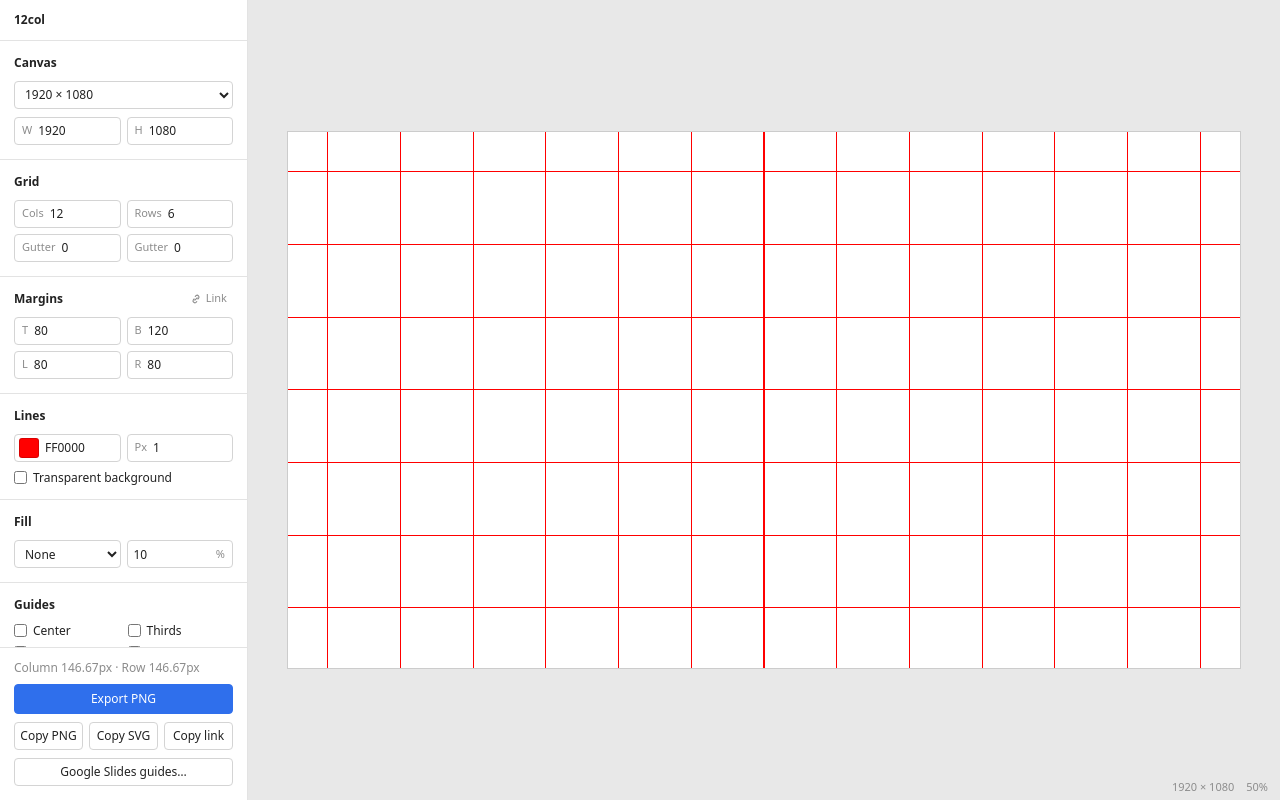
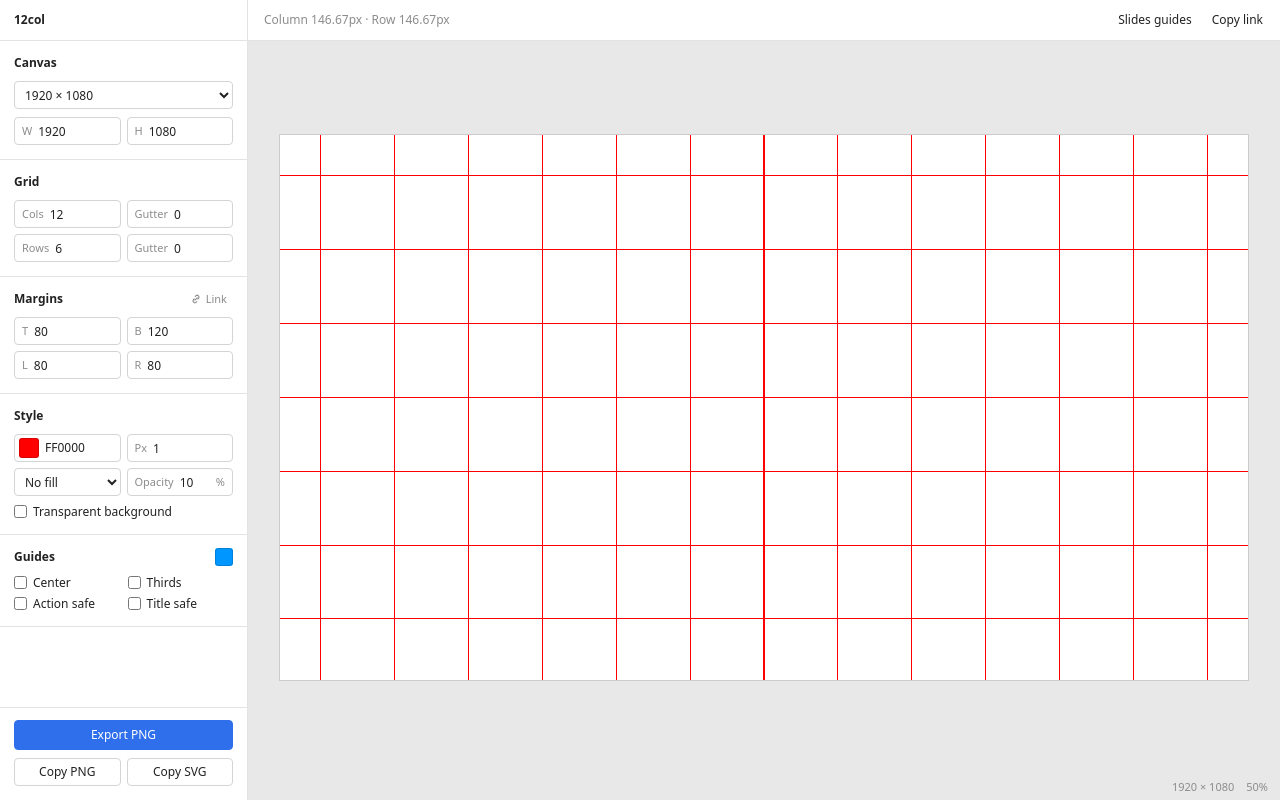
Before and after one commit to mksvco/12col, a plain HTML site: page index.html in a window 1280 px wide. Drawn offline with Linux system fonts and the light colour scheme.

Commit message:
Tidy UI, alternate fills, allow 0px lines
- Pair each gutter with its count; merge Lines and Fill into Style
- Move Copy link, Slides guides and the size readout to a toolbar
- Fills alternate full and half strength (checkerboard for cells)
- Line thickness can be 0 to show fills only; guides stay at 1px

Co-Authored-By: Claude Opus 5.5 <noreply@anthropic.com>

```diff
--- a/index.html
+++ b/index.html
@@ -40,7 +40,8 @@
   }
   .title {
     font-size: 12px; font-weight: 600;
-    padding: 12px 14px;
+    height: 41px; flex: none; padding: 0 14px;
+    display: flex; align-items: center;
     border-bottom: 1px solid var(--line);
   }
   section {
@@ -109,6 +110,14 @@
   .toggle input:checked + span { color: var(--accent); background: #edf2fd; }
   .toggle input:focus-visible + span { box-shadow: 0 0 0 1px var(--accent); }
 
+  .swatch { position: relative; display: inline-flex; cursor: pointer; }
+  .swatch input[type=color] {
+    width: 18px; height: 18px; padding: 0; border: 0; background: none; cursor: pointer;
+  }
+  .swatch input[type=color]::-webkit-color-swatch-wrapper { padding: 0; }
+  .swatch input[type=color]::-webkit-color-swatch { border: 1px solid rgba(0,0,0,.15); border-radius: 3px; }
+  .swatch input[type=color]::-moz-color-swatch { border: 1px solid rgba(0,0,0,.15); border-radius: 3px; }
+
   label.check { display: flex; align-items: center; gap: 6px; cursor: pointer; }
   label.check input { margin: 0; accent-color: var(--accent); }
   .checks { display: grid; grid-template-columns: 1fr 1fr; gap: 6px 8px; }
@@ -133,13 +142,29 @@
   button:hover { background: #f5f5f5; }
   button.primary { height: 30px; color: #fff; background: var(--accent); border-color: var(--accent); }
   button.primary:hover { background: var(--accent); filter: brightness(0.94); }
+  button.ghost { border-color: transparent; background: transparent; padding: 0 8px; }
+  button.ghost:hover { background: #f0f0f0; }
+  button.ghost.on { color: var(--accent); background: #edf2fd; }
   button:focus-visible { outline: 2px solid var(--accent); outline-offset: 2px; }
 
   /* ---------- canvas area ---------- */
   main {
     flex: 1; min-width: 0; position: relative;
+    display: flex; flex-direction: column;
+  }
+  .toolbar {
+    height: 41px; flex: none;
+    display: flex; align-items: center; justify-content: space-between; gap: 12px;
+    padding: 0 8px 0 16px;
+    background: var(--panel);
+    border-bottom: 1px solid var(--line);
+  }
+  .toolbar .info { white-space: nowrap; overflow: hidden; text-overflow: ellipsis; }
+  .tools { display: flex; gap: 2px; flex: none; }
+  .stage {
+    flex: 1; min-height: 0;
     display: flex; align-items: center; justify-content: center;
-    padding: 40px;
+    padding: 32px;
   }
   canvas {
     display: block;
@@ -148,13 +173,13 @@
       conic-gradient(#d6d6d6 25%, #fff 0 50%, #d6d6d6 0 75%, #fff 0) 0 0 / 12px 12px;
   }
   .status {
-    position: absolute; left: 0; right: 0; bottom: 0;
+    flex: none;
     height: 26px; padding: 0 12px;
     display: flex; align-items: center; justify-content: flex-end; gap: 12px;
     color: var(--muted); font-size: 11px; font-variant-numeric: tabular-nums;
   }
   .toast {
-    position: absolute; top: 12px; left: 50%;
+    position: absolute; top: 53px; left: 50%;
     transform: translate(-50%, -6px);
     background: #222; color: #fff;
     padding: 6px 10px; border-radius: 4px;
@@ -165,7 +190,7 @@
 
   /* Google Slides guides panel */
   .sheet {
-    position: absolute; top: 12px; right: 12px; bottom: 34px;
+    position: absolute; top: 53px; right: 12px; bottom: 34px;
     width: 300px; max-width: calc(100% - 24px);
     background: var(--panel);
     border: 1px solid var(--line); border-radius: 6px;
@@ -188,7 +213,8 @@
     body { flex-direction: column; height: auto; }
     aside { width: 100%; border-right: 0; border-bottom: 1px solid var(--line); }
     .footer { position: static; }
-    main { padding: 16px 16px 32px; min-height: 60vh; }
+    main { min-height: 70vh; }
+    .stage { padding: 16px; }
   }
 </style>
 </head>
@@ -217,8 +243,8 @@
       <div class="head">Grid</div>
       <div class="grid2">
         <label class="input" title="Columns"><span>Cols</span><input type="number" id="cols" min="0" max="500" value="12"></label>
+        <label class="input" title="Gutter between columns"><span>Gutter</span><input type="number" id="gx" min="0" value="0"></label>
         <label class="input" title="Rows"><span>Rows</span><input type="number" id="rows" min="0" max="500" value="6"></label>
-        <label class="input" title="Gutter between columns"><span>Gutter</span><input type="number" id="gx" min="0" value="0"></label>
         <label class="input" title="Gutter between rows"><span>Gutter</span><input type="number" id="gy" min="0" value="0"></label>
       </div>
     </section>
@@ -243,52 +269,52 @@
     </section>
 
     <section>
-      <div class="head">Lines</div>
+      <div class="head">Style</div>
       <div class="grid2">
         <label class="input color" title="Line color"><input type="color" id="color" value="#ff0000"><span class="hex" data-hex="color"></span></label>
-        <label class="input" title="Line thickness"><span>Px</span><input type="number" id="lw" min="1" max="50" value="1"></label>
+        <label class="input" title="Line thickness"><span>Px</span><input type="number" id="lw" min="0" max="50" value="1"></label>
+        <select id="fill" aria-label="Fill" title="Tint columns, rows or cells with the line color">
+          <option value="none" selected>No fill</option>
+          <option value="columns">Fill columns</option>
+          <option value="rows">Fill rows</option>
+          <option value="cells">Fill cells</option>
+        </select>
+        <label class="input" title="Fill opacity"><span>Opacity</span><input type="number" id="fo" min="0" max="100" value="10"><span class="suffix">%</span></label>
       </div>
       <label class="check"><input type="checkbox" id="transparent"> Transparent background</label>
     </section>
 
     <section>
-      <div class="head">Fill</div>
-      <div class="grid2">
-        <select id="fill" aria-label="Fill">
-          <option value="none" selected>None</option>
-          <option value="columns">Columns</option>
-          <option value="rows">Rows</option>
-          <option value="cells">Cells</option>
-        </select>
-        <label class="input" title="Fill opacity"><input type="number" id="fo" min="0" max="100" value="10"><span class="suffix">%</span></label>
+      <div class="head">
+        Guides
+        <label class="swatch" title="Guide color"><input type="color" id="color2" value="#0096ff" aria-label="Guide color"></label>
       </div>
-    </section>
-
-    <section>
-      <div class="head">Guides</div>
       <div class="checks">
         <label class="check" title="Lines through the middle"><input type="checkbox" id="gCenter"> Center</label>
         <label class="check" title="Rule of thirds"><input type="checkbox" id="gThirds"> Thirds</label>
         <label class="check" title="Action safe area (93%)"><input type="checkbox" id="gAction"> Action safe</label>
         <label class="check" title="Title safe area (90%)"><input type="checkbox" id="gTitle"> Title safe</label>
       </div>
-      <label class="input color" title="Guide color"><input type="color" id="color2" value="#0096ff"><span class="hex" data-hex="color2"></span></label>
     </section>
 
     <div class="footer">
-      <div class="info" id="info"></div>
       <button id="download" class="primary">Export PNG</button>
-      <div class="grid3">
+      <div class="grid2">
         <button id="copyPng" title="Copy the grid as an image">Copy PNG</button>
         <button id="copySvg" title="Copy as vectors: paste into Figma or Illustrator">Copy SVG</button>
-        <button id="copyLink" title="Copy a link to these settings">Copy link</button>
       </div>
-      <button id="slidesBtn" title="Guide positions in inches for Google Slides">Google Slides guides…</button>
     </div>
   </aside>
 
-  <main id="stage">
-    <canvas id="canvas"></canvas>
+  <main>
+    <div class="toolbar">
+      <span class="info" id="info"></span>
+      <div class="tools">
+        <button id="slidesBtn" class="ghost" title="Guide positions in inches for Google Slides">Slides guides</button>
+        <button id="copyLink" class="ghost" title="Copy a link to these settings">Copy link</button>
+      </div>
+    </div>
+    <div class="stage" id="stage"><canvas id="canvas"></canvas></div>
     <div class="toast" id="toast" role="status" aria-live="polite"></div>
     <div class="sheet" id="sheet" hidden>
       <div class="sheet-head">
@@ -389,7 +415,7 @@
       rows: Math.round(num('rows', 0, 500)),
       gx: num('gx'), gy: num('gy'),
       mt: num('mt'), mr: num('mr'), mb: num('mb'), ml: num('ml'),
-      lw: Math.round(num('lw', 1, 50)),
+      lw: Math.round(num('lw', 0, 50)),
       color: $('color').value,
       transparent: $('transparent').checked,
       fill: ['columns', 'rows', 'cells'].includes(fill) ? fill : 'none',
@@ -426,7 +452,8 @@
   function build(s, k) {
     const W = Math.max(1, Math.round(s.w * k));
     const H = Math.max(1, Math.round(s.h * k));
-    const lw = Math.max(1, Math.round(s.lw * k));
+    // Px 0 hides the grid lines; guides still draw at 1px so they stay usable.
+    const lw = Math.max(1, Math.round(Math.max(1, s.lw) * k));
     const R = v => Math.round(v * k);
     const at = (p, max) => Math.min(max - lw, Math.max(0, Math.round(p * k - lw / 2)));
     const range = (a, b, max) => {
@@ -437,17 +464,20 @@
     const fills = [], grid = [], guides = [];
 
     if (g.ok) {
-      const box = (x0, y0, x1, y1) => ({ x: R(x0), y: R(y0), w: R(x1) - R(x0), h: R(y1) - R(y0) });
+      // Every other column/row (checkerboard for cells) gets half the fill strength.
+      const box = (x0, y0, x1, y1, alt) => ({ x: R(x0), y: R(y0), w: R(x1) - R(x0), h: R(y1) - R(y0), a: alt ? 0.5 : 1 });
       const top = s.mt, bottom = s.mt + g.ch, left = s.ml, right = s.ml + g.cw;
-      if (s.fill === 'columns') for (const [a, b] of g.cols) fills.push(box(a, top, b, bottom));
-      if (s.fill === 'rows') for (const [a, b] of g.rows) fills.push(box(left, a, right, b));
-      if (s.fill === 'cells') for (const [a, b] of g.cols) for (const [c, d] of g.rows) fills.push(box(a, c, b, d));
+      if (s.fill === 'columns') g.cols.forEach(([a, b], i) => fills.push(box(a, top, b, bottom, i % 2)));
+      if (s.fill === 'rows') g.rows.forEach(([a, b], j) => fills.push(box(left, a, right, b, j % 2)));
+      if (s.fill === 'cells') g.cols.forEach(([a, b], i) => g.rows.forEach(([c, d], j) => fills.push(box(a, c, b, d, (i + j) % 2))));
 
       const xs = new Set(), ys = new Set();
+      if (s.lw > 0) {
       for (const [a, b] of g.cols) { xs.add(at(a, W)); xs.add(at(b, W)); }
       for (const [a, b] of g.rows) { ys.add(at(a, H)); ys.add(at(b, H)); }
       for (const x of xs) grid.push({ x, y: 0, w: lw, h: H, v: true });
       for (const y of ys) grid.push({ x: 0, y, w: W, h: lw, v: false });
+      }
     }
 
     const vline = (x, y0 = 0, y1 = s.h) => { const [y, h] = range(y0, y1, H); guides.push({ x: at(x, W), y, w: lw, h, v: true }); };
@@ -472,8 +502,7 @@
     c.clearRect(0, 0, m.W, m.H);
     if (!s.transparent) { c.fillStyle = '#ffffff'; c.fillRect(0, 0, m.W, m.H); }
     c.fillStyle = s.color;
-    c.globalAlpha = s.fo;
-    for (const r of m.fills) c.fillRect(r.x, r.y, r.w, r.h);
+    for (const r of m.fills) { c.globalAlpha = s.fo * r.a; c.fillRect(r.x, r.y, r.w, r.h); }
     c.globalAlpha = 1;
     for (const r of m.grid) c.fillRect(r.x, r.y, r.w, r.h);
     c.fillStyle = s.color2;
@@ -488,7 +517,7 @@
       : `<line x1="${r.x}" y1="${r.y + half}" x2="${r.x + r.w}" y2="${r.y + half}"/>`;
     const out = [`<svg xmlns="http://www.w3.org/2000/svg" width="${m.W}" height="${m.H}" viewBox="0 0 ${m.W} ${m.H}">`];
     if (!s.transparent) out.push(`<rect id="Background" width="${m.W}" height="${m.H}" fill="#ffffff"/>`);
-    if (m.fills.length) out.push(`<g id="Fill" fill="${s.color}" fill-opacity="${s.fo}">${m.fills.map(r => `<rect x="${r.x}" y="${r.y}" width="${r.w}" height="${r.h}"/>`).join('')}</g>`);
+    if (m.fills.length) out.push(`<g id="Fill" fill="${s.color}">${m.fills.map(r => `<rect x="${r.x}" y="${r.y}" width="${r.w}" height="${r.h}" fill-opacity="${+(s.fo * r.a).toFixed(4)}"/>`).join('')}</g>`);
     if (m.grid.length) out.push(`<g id="Grid" stroke="${s.color}" stroke-width="${m.lw}">${m.grid.map(line).join('')}</g>`);
     if (m.guides.length) out.push(`<g id="Guides" stroke="${s.color2}" stroke-width="${m.lw}">${m.guides.map(line).join('')}</g>`);
     out.push('</svg>');
@@ -561,8 +590,13 @@
       `Slide is ${fmt3(st.slideW)} × ${fmt3(st.slideH)} in. Match it in Slides under File → Page setup.`;
   }
 
-  $('slidesBtn').addEventListener('click', () => { $('sheet').hidden = !$('sheet').hidden; renderSheet(); });
-  $('sheetClose').addEventListener('click', () => { $('sheet').hidden = true; });
+  const showSheet = open => {
+    $('sheet').hidden = !open;
+    $('slidesBtn').classList.toggle('on', open);
+    renderSheet();
+  };
+  $('slidesBtn').addEventListener('click', () => showSheet($('sheet').hidden));
+  $('sheetClose').addEventListener('click', () => showSheet(false));
   $('slideW').addEventListener('input', () => { renderSheet(); save(); });
   $('copyInches').addEventListener('click', () => copy('List', () => {
     const st = slideStops(read());
```
